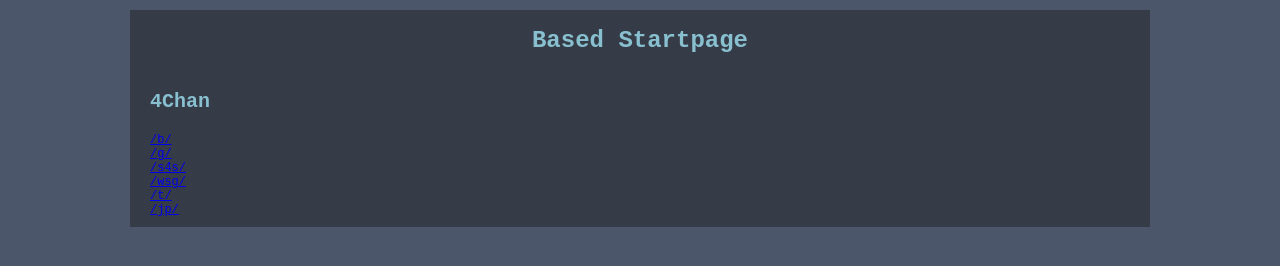
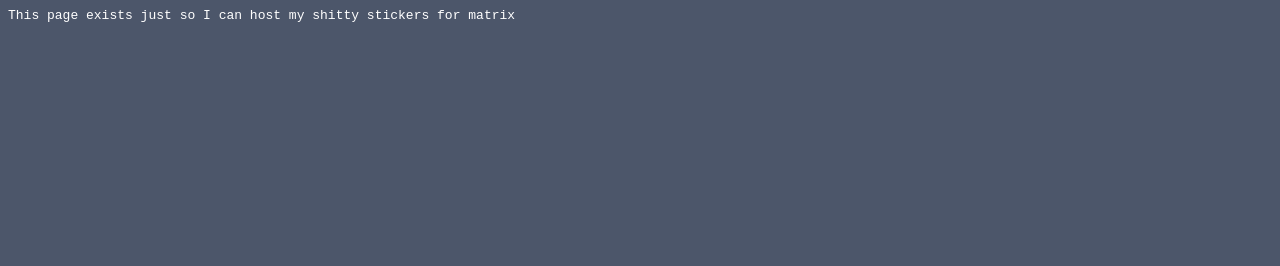
Before and after one commit to baboyl/baboyl.github.io, a plain HTML site: page index.html in a window 1280 px wide. Drawn offline with Linux system fonts and the light colour scheme.

Commit message:
Updated
no

```diff
--- a/index.html
+++ b/index.html
@@ -5,39 +5,11 @@
     <meta charset="UTF-8">
     <meta name="viewport" content="width=device-width, initial-scale=1.0">
 
-    <title>Based Startpage</title>
+    <title>Not Sure</title>
 
    <link href="style.css" rel="stylesheet" type="text/css" media="all">
   </head>
-
   <body>
-    <div class="container">
-      <center>
-        <h1>
-            Based Startpage
-        </h1>
-      </center>
-
-      <div class="stuff">
-        <h3>4Chan</h3>
-        <a href="https://4chan.org/b/catalog">/b/</a>
-        <br>
-        <a href="https://4chan.org/g/catalog">/g/</a>
-        <br>
-        <a href="https://4chan.org/s4s/catalog">/s4s/</a>
-        <br>
-        <a href="https://4chan.org/wsg/catalog">/wsg/</a>
-        <br>
-        <a href="https://4chan.org/t/catalog">/t/</a>
-        <br>
-        <a href="https://4chan.org/jp/catalog">/jp/</a>
-        <br>
-        </div>
-      <div class="stuff">
-        <h3></h3>
-        <br>
-        </div>
-    </div>
+     This page exists just so I can host my shitty stickers for matrix
   </body>
-</html
->
+</html>
```
